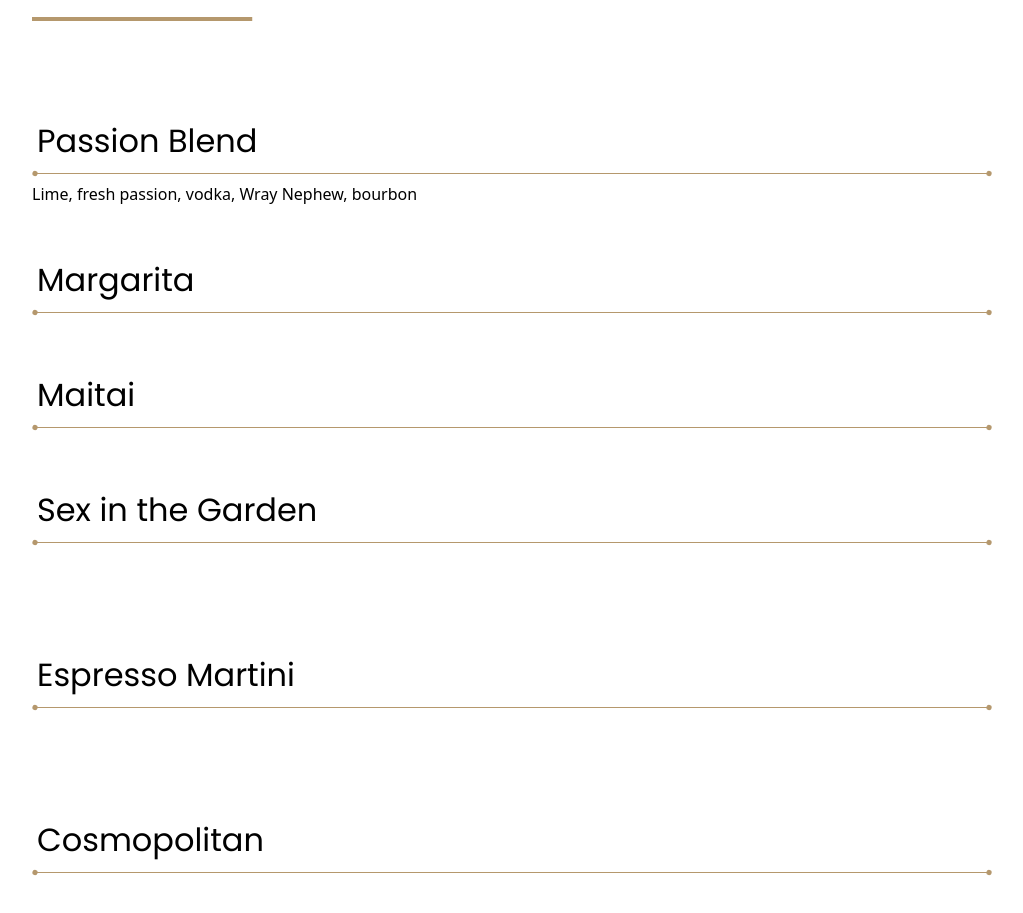
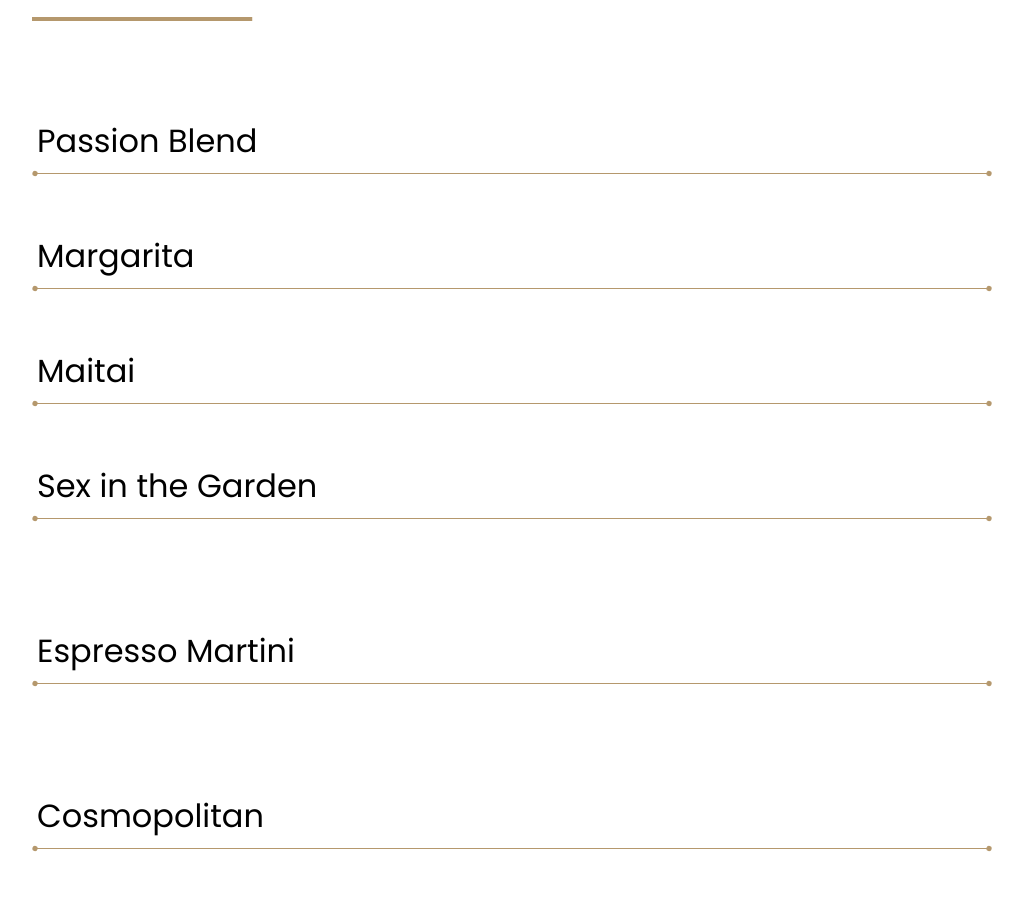
Before and after one commit to MahdiHasan943/next.js-new-restraurent-website, a Next.js app: page /WineAndCoctail/Cocktails in a window 1280 px wide. Shown: the part 789-1702 px from the top of the page, without its empty margins (138-1161 px from the left). Built offline with nearby package versions, Linux system fonts and the light colour scheme.

Commit message:
delte p tag

```diff
--- a/src/pages/WineAndCoctail/Cocktails.js
+++ b/src/pages/WineAndCoctail/Cocktails.js
@@ -29,7 +29,6 @@ const Cocktails = () => {
                 <p className="MDPText text-[#B5986D]"></p>
               </div>
               <img className="py-2 w-full" src="../MDLine.png" alt="" />
-              Lime, fresh passion, vodka, Wray Nephew, bourbon
             </div>
 
 
```
